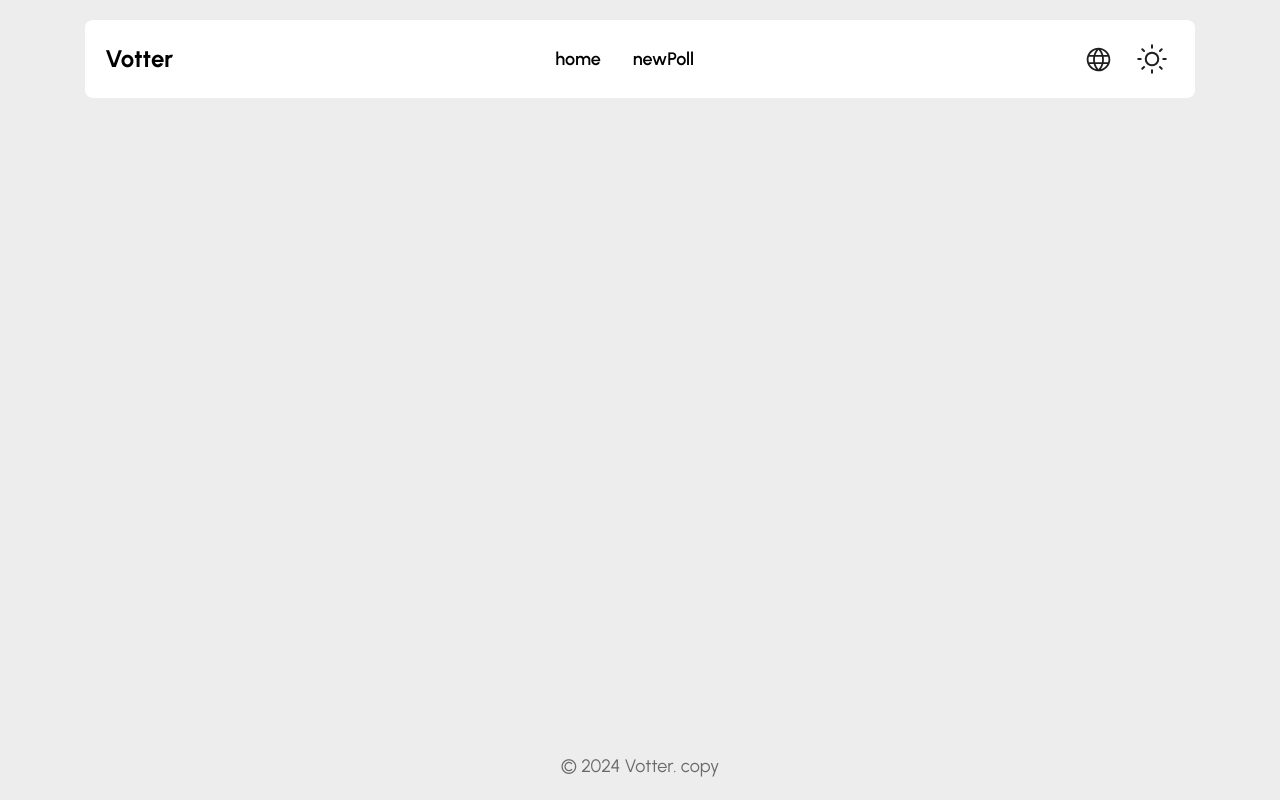
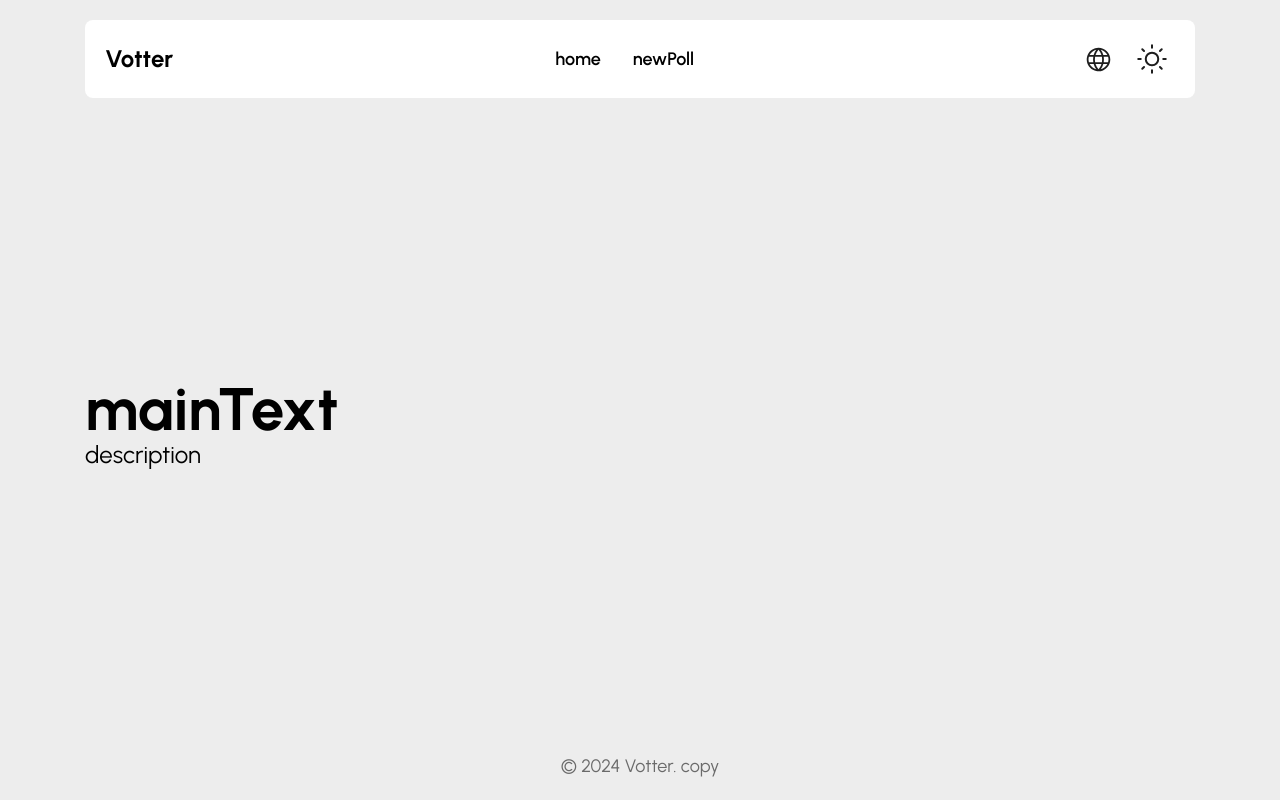
Before and after one commit to Guilherme-Matosoli/vooter-client, a Next.js app: page /en/about in a window 1280 px wide. Built offline with nearby package versions, Linux system fonts and the light colour scheme; what i18next-resources-to-backend would draw is missing.

Commit message:
add title and description styles :tada:

```diff
--- a/src/app/[lng]/about/page.tsx
+++ b/src/app/[lng]/about/page.tsx
@@ -8,11 +8,17 @@ interface AboutParams {
 }
 
 export default function About({ params: { lng } }: AboutParams) {
-  const { t } = useTranslation(lng, "about");
+  const { t } = useTranslation(lng, "aboutPage");
 
   return (
-    <main className="flex flex-col items-center py-20">
-      <h2></h2>
+    <main className="flex flex-col py-20">
+      <h2 className="font-main font-bold text-4xl dark:text-white md:text-6xl">
+        {t("mainText")}
+      </h2>
+
+      <p className="font-main font-normal md:text-2xl">
+        {t("description")}
+      </p>
     </main>
   );
 };
```
